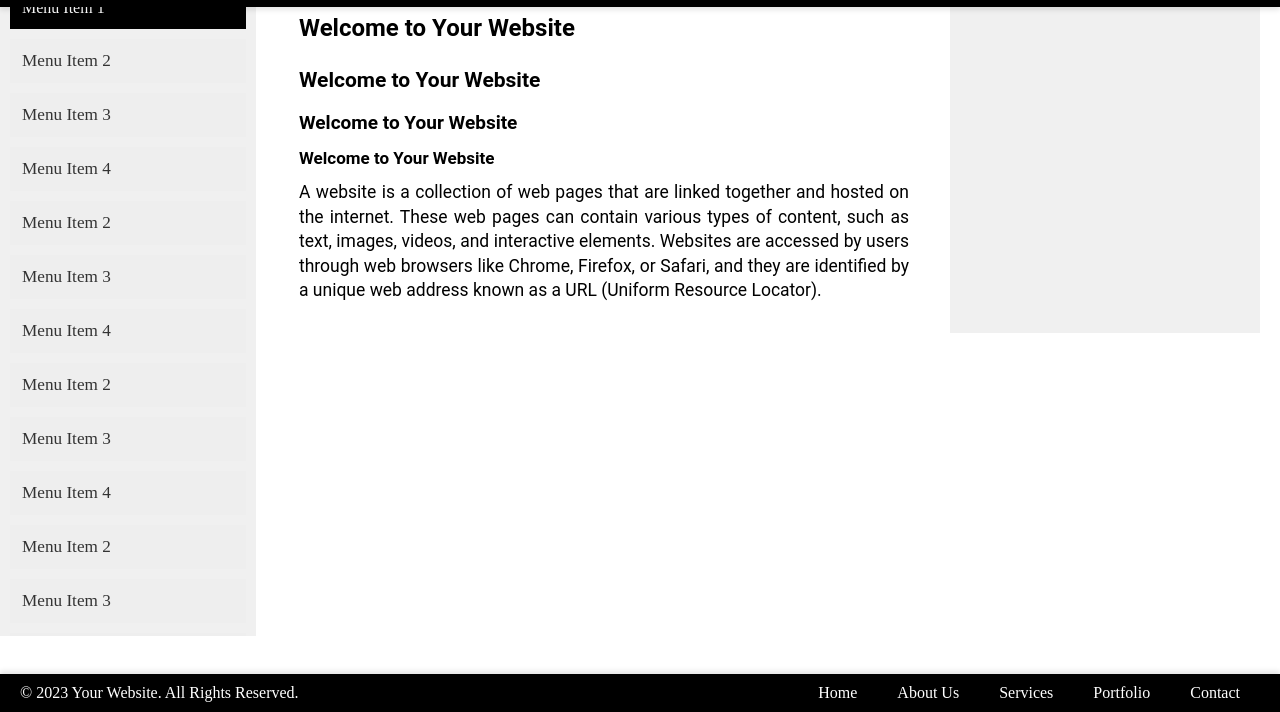
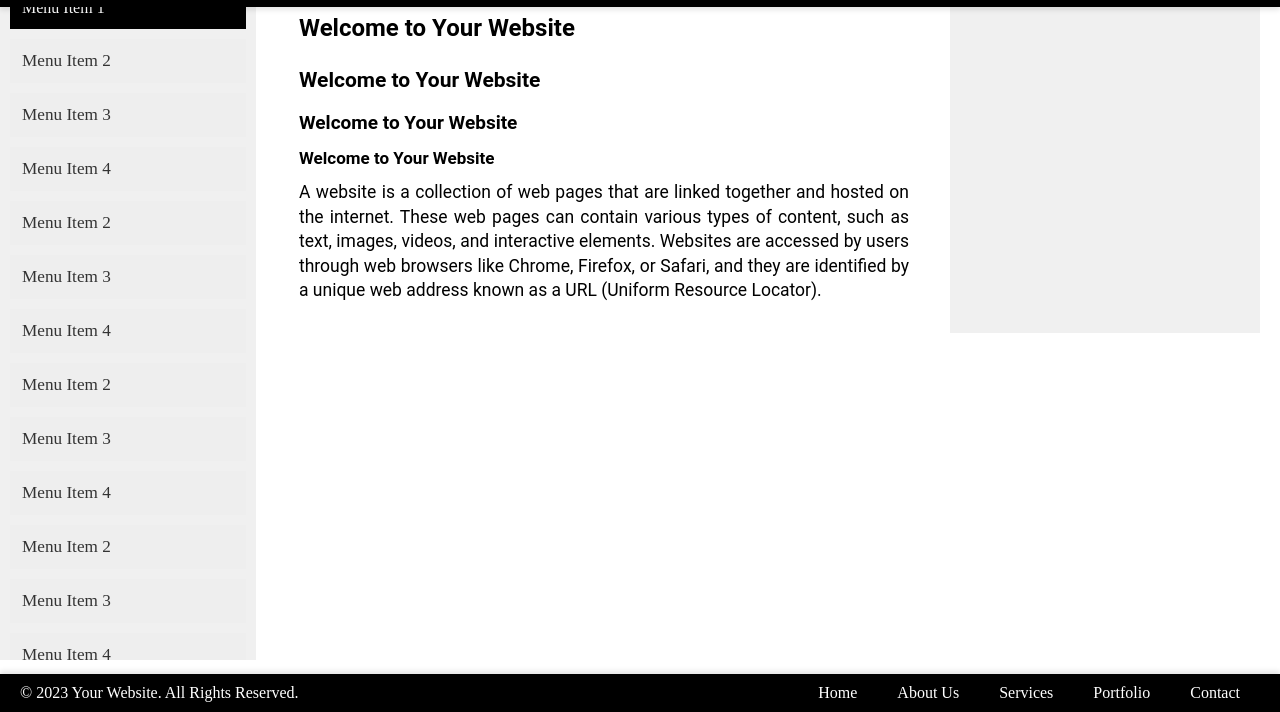
Before and after one commit to rohitingleai/pydoc, a plain HTML site: page index.html in a window 1280 px wide. Shown: the part 88-800 px from the top of the page. Drawn offline with Linux system fonts and the light colour scheme.

Commit message:
Update style.css

```diff
--- a/style.css
+++ b/style.css
@@ -102,7 +102,7 @@
             display: none; /* Hide the sidebar by default */
             flex-direction: column; /* Display menu items in a column */
             overflow-y: auto; /* Add vertical scrollbar when content exceeds the height */
-            max-height: 83vh; /* Limit the maximum height to 80% of the viewport height */
+            max-height: 86vh; /* Limit the maximum height to 80% of the viewport height */
         }
 
         .sidebar-left.active {
```
